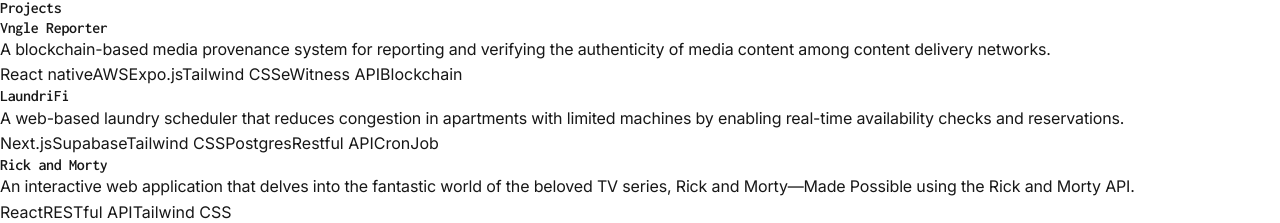
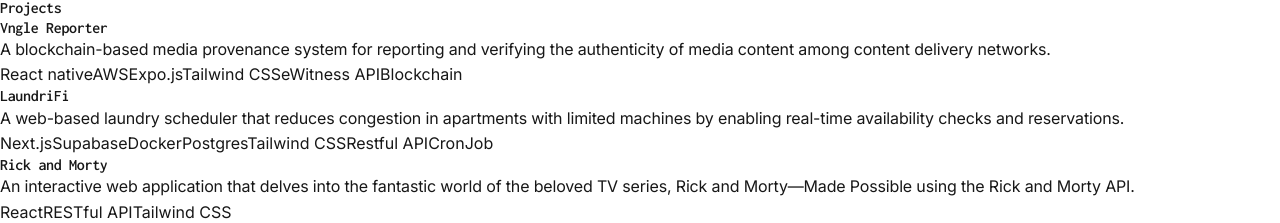
Before and after one commit to koffisonV/portfolio, a Next.js app: page / in a window 1280 px wide. Shown: the part 899-1122 px from the top of the page. Built offline with nearby package versions, Linux system fonts and the light colour scheme; grey boxes are pictures that could not be loaded.

Commit message:
website update

```diff
--- a/src/app/layout.tsx
+++ b/src/app/layout.tsx
@@ -16,7 +16,7 @@
 });
 
 export const metadata: Metadata = {
-  title: "Koffison Voumadi | Portfolio",
+  title: "Koffison Voumadi",
   description: "This is my portfolio",
 };
 
--- a/src/components/Projects.tsx
+++ b/src/components/Projects.tsx
@@ -16,15 +16,15 @@
     {
       title: "LaundriFi",
       description: "A web-based laundry scheduler that reduces congestion in apartments with limited machines by enabling real-time availability checks and reservations.",
-      technologies: ["Next.js", "Supabase", "Tailwind CSS", "Postgres", "Restful API", "CronJob"],
-      link: "https://youtu.be/1uK_ddNC_T8",
+      technologies: ["Next.js", "Supabase", "Docker", "Postgres", "Tailwind CSS", "Restful API", "CronJob"],
+      link: "https://github.com/koffisonV/laundrifi",
       image: "images/laundrifi.jpg"
     },
     {
       title: "Rick and Morty",
       description: "An interactive web application that delves into the fantastic world of the beloved TV series, Rick and Morty—Made Possible using the Rick and Morty API.",
       technologies: ["React", "RESTful API", "Tailwind CSS"],
-      link: "https://koffisonv.github.io/rickandmortywiki/",
+      link: "https://github.com/koffisonV/rickandmortywiki",
       image: "images/rickandmorty.gif"
     },
     {
@@ -120,6 +120,7 @@
                       </motion.span>
                     ))}
                   </div>
+                  {/* TODO: Render 2 buttons, 1 linking to demo video || website, 1 linking to github repo */}
                 </div>
               </Link>
             </motion.div>
```
